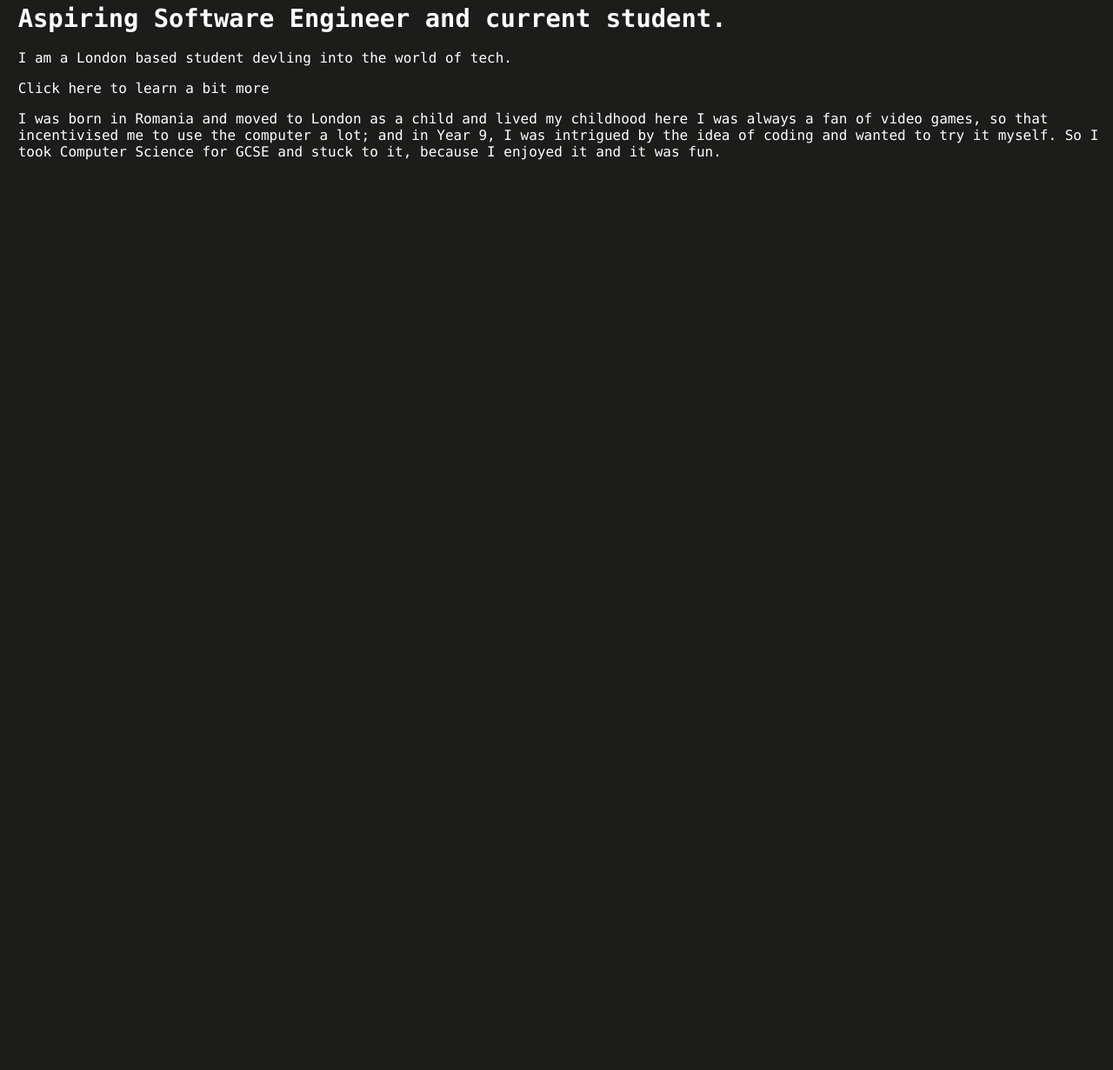
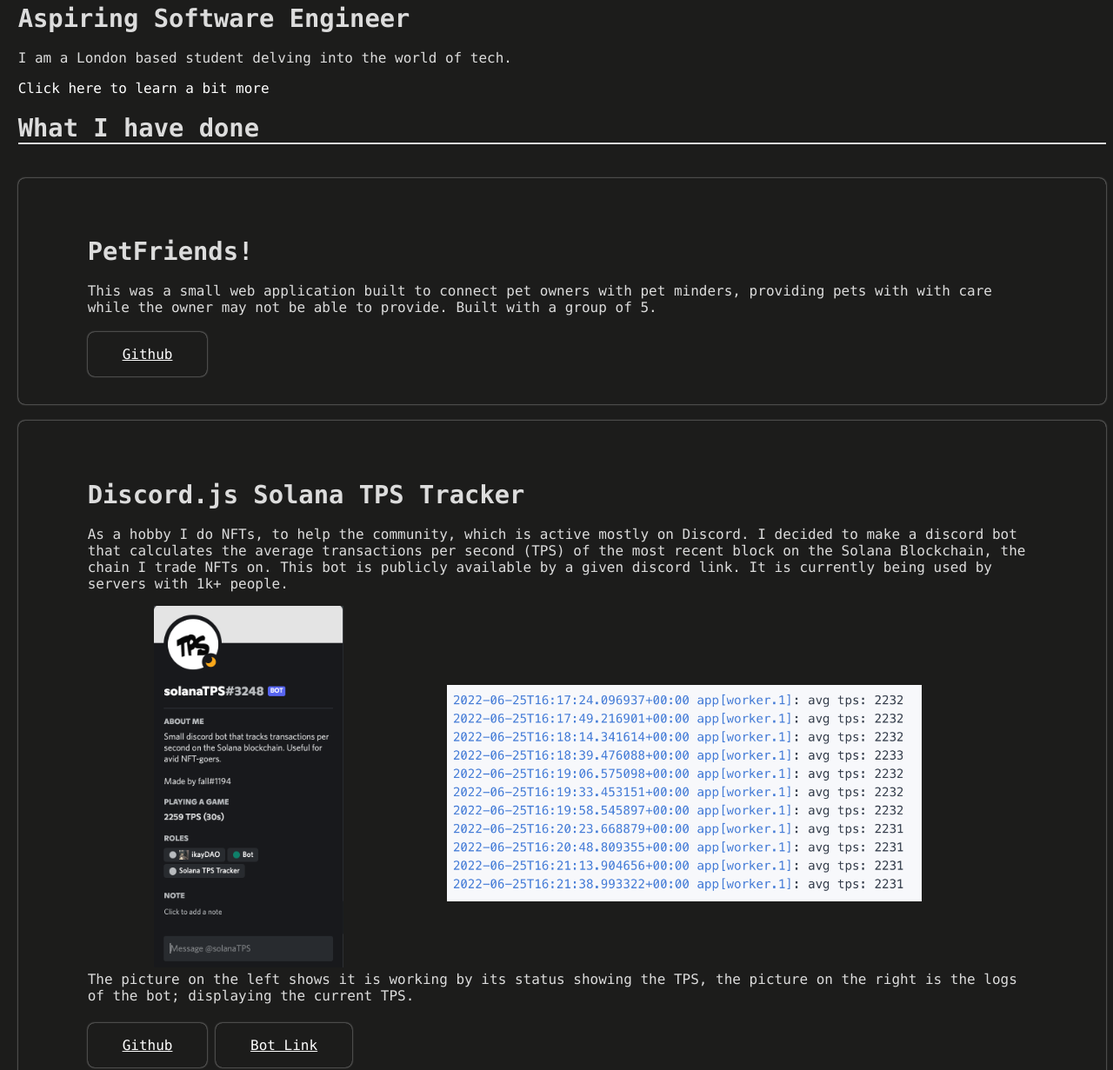
Before and after one commit to d-arde/CDA-portfolio, a plain HTML site: page src/index.html in a window 1280 px wide. Shown: the part 120-1351 px from the top of the page at 87% size. Before the commit the page ends 800 px from the top, so only its background shows below. Drawn offline with Linux system fonts and the light colour scheme.

Commit message:
added a project part to the website, with css images and links

```diff
--- a/src/css/index.css
+++ b/src/css/index.css
@@ -1,7 +1,15 @@
-* {
+body {
   font-family: "Lucida Console", monospace;
   background-color: rgb(28, 28, 27);
   color: white;
+}
+
+a {
+  color: white;
+}
+
+h1 {
+  font-size: 180%;
 }
 
 .navBar {
@@ -27,6 +35,7 @@
   text-align: left;
   font-weight: lighter;
   padding-left: 1%;
+  border-radius: 2%;
 }
 
 .mainText {
@@ -34,5 +43,23 @@
 }
 
 #infoSection {
-  background-color: rgb(104, 104, 104);
+  /* to do for later */
 }
+
+.projectH1 {
+  font-size: 180%;
+  border-bottom: 2px solid gainsboro;
+}
+
+.card {
+  box-shadow: 0px 0px 2px #d1d1d1;
+  height: auto;
+  border-radius: 8px;
+  padding: 6vh 10vh;
+}
+
+.card a {
+  box-shadow: 0px 0px 2px #d1d1d1;
+  border-radius: 8px;
+  padding: 2vh 5vh;
+}
--- a/src/index.html
+++ b/src/index.html
@@ -7,21 +7,33 @@
     <title>Constantin Danut Ardeleanu</title>
   </head>
 
+  <script>
+    function showSection() {
+      var x = document.getElementById("infoSection");
+      if (x.style.display == "none") {
+        x.style.display = "block";
+      } else {
+        x.style.display = "none";
+      }
+    }
+  </script>
+
   <body>
     <nav class="navBar">
-      <a class="navBarItem" href="#">Home</a>
+      <a class="navBarItem" href="index.html">Home</a>
       <a class="navBarItem" href="#">About Me</a>
       <a class="navBarItem" href="#">Projects</a>
       <a class="navBarItem" href="#">Contact</a>
     </nav>
     <div class="introDiv">
       <h3>I'm Dani.</h3>
-      <h1 class="mainText">Aspiring Software Engineer and current student.</h1>
-      <p>I am a London based student devling into the world of tech.</p>
-      <section id="link">
-        <a onclick="myFun">Click here to learn a bit more</a>
+      <h1 class="mainText">Aspiring Software Engineer</h1>
+      <p>I am a London based student delving into the world of tech.</p>
+      <section>
+        <a onclick="showSection()">Click here to learn a bit more</a>
       </section>
-      <section id="infoSection">
+      <div id = "infoSection" style="display: none">
+      <section>
         <p>
           I was born in Romania and moved to London as a child and lived my
           childhood here I was always a fan of video games, so that incentivised
@@ -30,6 +42,39 @@
           for GCSE and stuck to it, because I enjoyed it and it was fun.
         </p>
       </section>
+      <br>
+    </div>
+    <h1 class="projectH1">What I have done</h1>
+    <br>
+    <div class="card">
+      <h1>PetFriends!</h1>
+      <p>This was a small web application built to connect pet owners with pet minders, providing
+        pets with with care while the owner may not be able to provide. Built with a group of 5.
+      </p>
+      <br>
+      <a href="https://github.com/d-arde/petFriends">Github</a>
+      <img src="" alt="">
+    </div>
+      <br>
+    <div class="card">
+      <h1>Discord.js Solana TPS Tracker</h1>
+      <p>As a hobby I do NFTs, to help the community, which is active mostly
+        on Discord. I decided to make a discord bot that calculates the average
+        transactions per second (TPS) of the most recent block on the Solana Blockchain, the chain I trade NFTs on.
+        This bot is publicly available by a given discord link. It is currently being used by servers with 1k+ people.
+      </p>
+      <img src="img/solanaBot.png" alt="" style="width: 20%; height: 20%; margin: 0 10% 0 7%">
+      <img src="img/herokuLogs.png" alt="" style="width: 50%; height: 50%; margin-bottom: 7%;">
+      <br>
+      <span>The picture on the left shows it is working by its status showing the TPS, the picture on the right is the logs of the bot;
+        displaying the current TPS.
+      </span>
+      <br>
+      <br>
+      <br>
+      <a href="https://github.com/d-arde/solanaTPS">Github</a>
+      <a href="https://discord.com/oauth2/authorize?client_id=976035158866145280&scope=bot&permissions=335544320">Bot Link</a>
+
     </div>
   </body>
 </html>
```
Also changed, not shown: src/img/herokuLogs.png (added), src/img/solanaBot.png (added).
